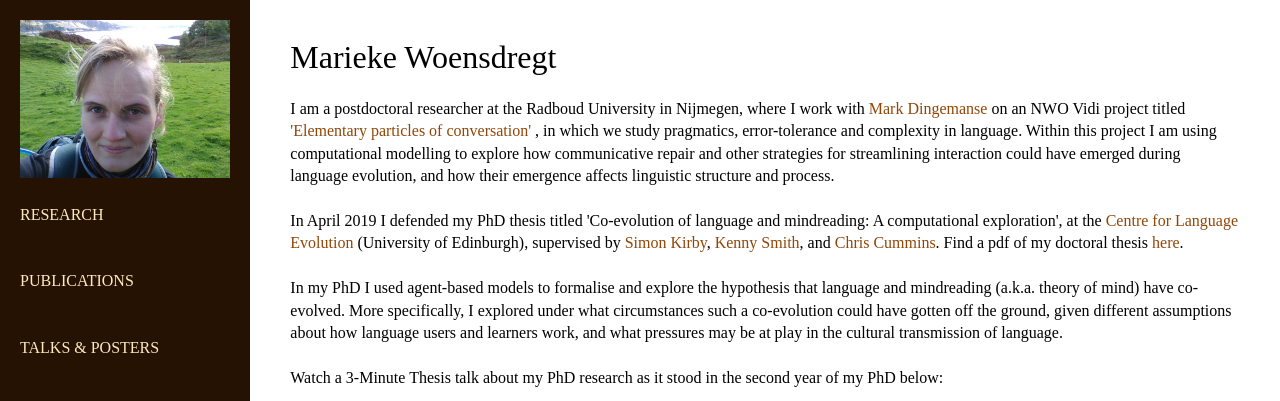
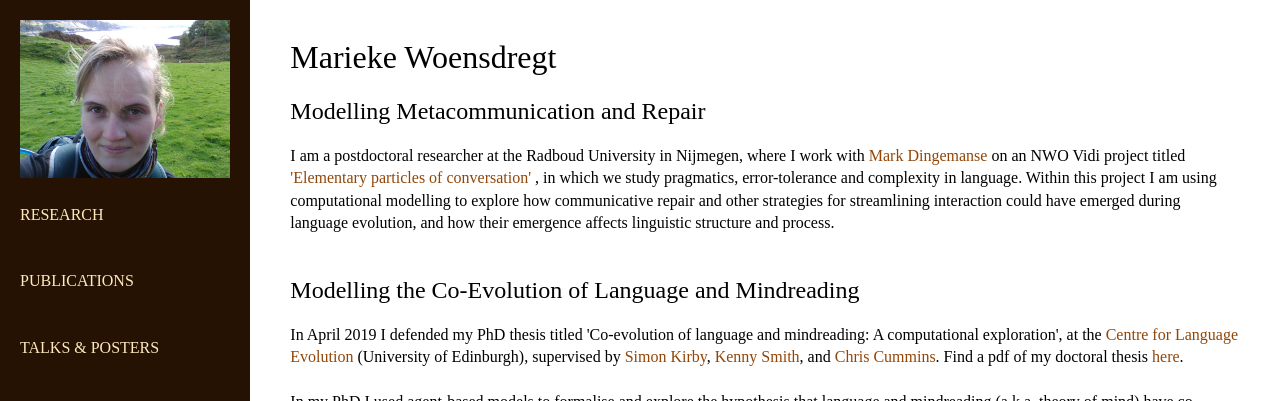
Before and after one commit to marieke-woensdregt/marieke-woensdregt.github.io, a Jekyll site: the page built from index.html, in a window 1280 px wide, cut to the strip 0-401 px from the top of the page. Built offline with Jekyll 4.4.1, drawn with Linux system fonts in a browser that asks for light colours.

Commit message:
Update index.html

```diff
--- a/index.html
+++ b/index.html
@@ -6,6 +6,9 @@ title: Marieke Woensdregt
 
 <div class="blurb">
 	<h1>Marieke Woensdregt</h1>
+
+
+	<h2>Modelling Metacommunication and Repair</h2>
 	<p>
 		I am a postdoctoral researcher at the Radboud University in Nijmegen, where I work with
 		<a href="https://www.ru.nl/english/people/dingemanse-m/">Mark Dingemanse</a>
@@ -19,6 +22,10 @@ title: Marieke Woensdregt
 		<br />
 		<br />
 
+	</p>
+
+	<h2>Modelling the Co-Evolution of Language and Mindreading</h2>
+	<p>
 		In April 2019 I defended my PhD thesis titled 'Co-evolution of language and mindreading: A computational exploration',
 		at the <a href="http://www.lel.ed.ac.uk/cle/">Centre for Language Evolution</a> (University of Edinburgh), supervised by
 		<a href="http://www.lel.ed.ac.uk/~simon/">Simon Kirby</a>,
```
